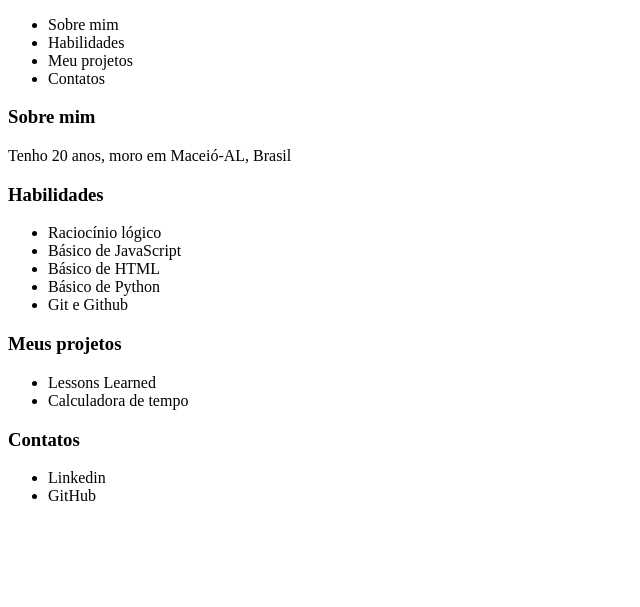
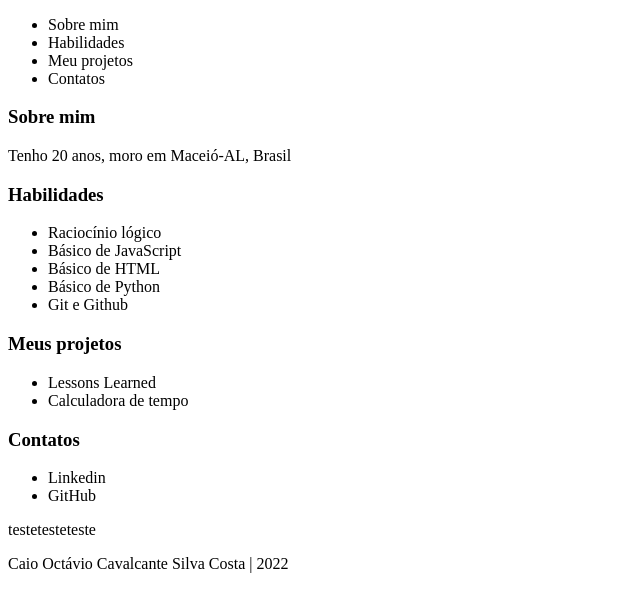
Before and after one commit to cocsc/cocsc.github.io, a plain HTML site: page portifolio.html in a window 1280 px wide. Shown: the part 105-712 px from the top of the page, without its empty margins (0-640 px from the left). Drawn offline with Linux system fonts and the light colour scheme.

Commit message:
adiciona footer

```diff
--- a/portifolio.html
+++ b/portifolio.html
@@ -49,5 +49,12 @@
       </ul>
     </section>
   </main>
+  <aside>
+
+  </aside>
+  <footer>
+    <p>testetesteteste</p>
+    <p>Caio Octávio Cavalcante Silva Costa | 2022</p>
+  </footer>
 </body>
 </html>
```
